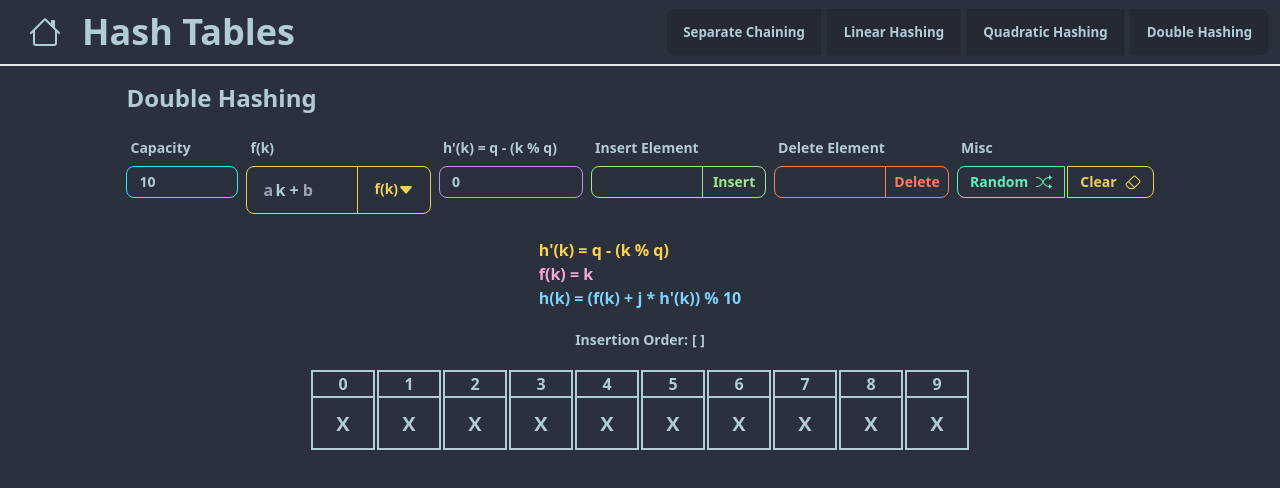
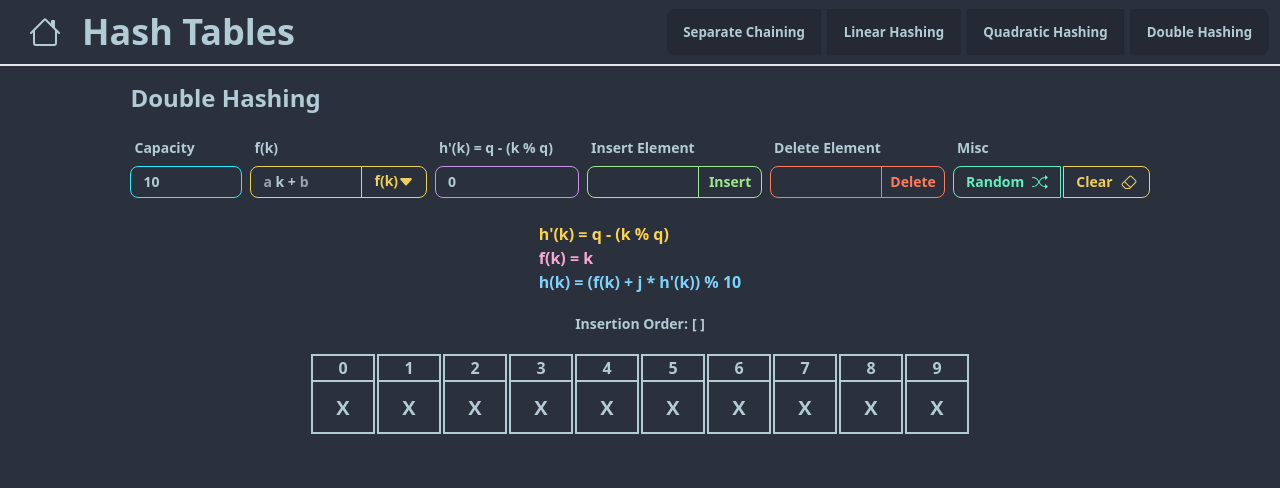
Before and after one commit to alexespejo/dsa-visualizer, a Svelte app: page /hash_tables/double_hashing in a window 1280 px wide. Shown: the top 488 px of the page. Built offline with nearby package versions, Linux system fonts and the light colour scheme.

Commit message:
update all inputs

```diff
--- a/src/routes/HashTables/DoubleHashing.svelte
+++ b/src/routes/HashTables/DoubleHashing.svelte
@@ -104,7 +104,7 @@
   <FormControl>
    <Label>f&#40;k&#41;</Label>
    <div class="join">
-    <div class="w-28 input-warning input flex items-center join-item">
+    <div class="w-28 input-warning input input-sm flex items-center join-item">
      {#if functionType === "k"}
       k
      {:else if functionType === "+"}
@@ -126,7 +126,9 @@
       />
      {/if}
     </div>
-    <div class="dropdown dropdown-end btn btn-warning btn-outline join-item">
+    <div
+     class="dropdown dropdown-end btn btn-sm btn-warning btn-outline join-item"
+    >
      <div
       tabindex="0"
       role="button"
```
